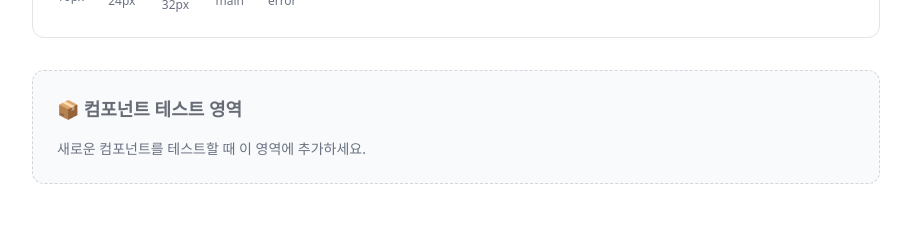
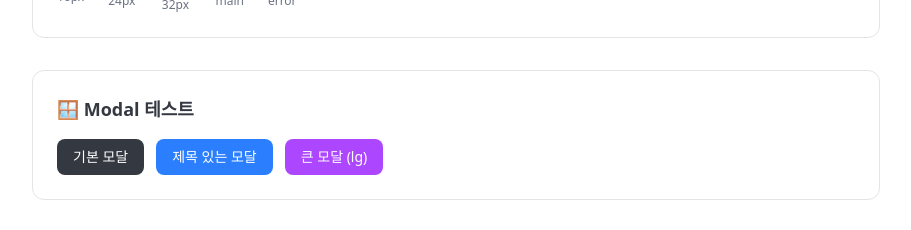
Before and after one commit to TTORANG/Web, a React (Vite) app: page /dev in a window 1280 px wide. Shown: the part 1534-1764 px from the top of the page, without its empty margins (184-1095 px from the left). Built offline with nearby package versions, Linux system fonts and the light colour scheme; no server answers; a web font is replaced by a local one.

Commit message:
feat: 모달 데모 구현 (#36)

```diff
--- a/src/components/common/index.ts
+++ b/src/components/common/index.ts
@@ -1,5 +1,6 @@
 export { LoginButton } from './LoginButton';
 export { Logo } from './Logo';
+export { Modal } from './Modal';
 export { Popover } from './Popover';
 export { Skeleton } from './Skeleton';
 export { Spinner } from './Spinner';
--- a/src/pages/DevTestPage.tsx
+++ b/src/pages/DevTestPage.tsx
@@ -1,9 +1,10 @@
+import { useState } from 'react';
 import { Link } from 'react-router-dom';
 
 import { useQuery, useQueryClient } from '@tanstack/react-query';
 
 import { apiClient } from '@/api';
-import { Skeleton, Spinner } from '@/components/common';
+import { Modal, Skeleton, Spinner } from '@/components/common';
 import { showToast } from '@/utils/toast';
 
 /**
@@ -29,6 +30,9 @@ function useTrigger400() {
 
 export default function DevTestPage() {
   const trigger400 = useTrigger400();
+  const [isBasicModalOpen, setIsBasicModalOpen] = useState(false);
+  const [isTitleModalOpen, setIsTitleModalOpen] = useState(false);
+  const [isLargeModalOpen, setIsLargeModalOpen] = useState(false);
 
   return (
     <main className="mx-auto min-h-screen max-w-4xl px-6 py-8">
@@ -219,6 +223,83 @@ export default function DevTestPage() {
         </div>
       </section>
 
+      {/* Modal 테스트 */}
+      <section className="mb-8 rounded-xl border border-gray-200 bg-white p-6">
+        <h2 className="mb-4 text-lg font-bold text-gray-800">🪟 Modal 테스트</h2>
+
+        <div className="flex flex-wrap gap-3">
+          <button
+            onClick={() => setIsBasicModalOpen(true)}
+            className="rounded-lg bg-gray-800 px-4 py-2 text-sm text-white hover:bg-gray-900"
+          >
+            기본 모달
+          </button>
+          <button
+            onClick={() => setIsTitleModalOpen(true)}
+            className="rounded-lg bg-blue-500 px-4 py-2 text-sm text-white hover:bg-blue-600"
+          >
+            제목 있는 모달
+          </button>
+          <button
+            onClick={() => setIsLargeModalOpen(true)}
+            className="rounded-lg bg-purple-500 px-4 py-2 text-sm text-white hover:bg-purple-600"
+          >
+            큰 모달 (lg)
+          </button>
+        </div>
+
+        {/* 기본 모달 */}
+        <Modal isOpen={isBasicModalOpen} onClose={() => setIsBasicModalOpen(false)} size="sm">
+          <div className="text-center">
+            <p className="text-gray-800">기본 모달입니다.</p>
+            <p className="mt-2 text-sm text-gray-500">ESC 키나 배경 클릭으로 닫을 수 있습니다.</p>
+          </div>
+        </Modal>
+
+        {/* 제목 있는 모달 */}
+        <Modal
+          isOpen={isTitleModalOpen}
+          onClose={() => setIsTitleModalOpen(false)}
+          title="발표 자료 공유"
+          size="md"
+        >
+          <div className="space-y-4">
+            <div className="rounded-lg bg-gray-100 p-4">
+              <p className="text-sm font-medium text-gray-600">공유 링크</p>
+              <p className="mt-1 text-sm text-gray-800">https://ttorang.app/share/abc123</p>
+            </div>
+            <button
+              onClick={() => setIsTitleModalOpen(false)}
+              className="w-full rounded-lg border border-gray-300 py-2 text-sm text-gray-700 hover:bg-gray-50"
+            >
+              닫기
+            </button>
+          </div>
+        </Modal>
+
+        {/* 큰 모달 */}
+        <Modal
+          isOpen={isLargeModalOpen}
+          onClose={() => setIsLargeModalOpen(false)}
+          title="큰 모달"
+          size="lg"
+        >
+          <div className="space-y-4">
+            <p className="text-gray-600">
+              큰 사이즈의 모달입니다. 더 많은 콘텐츠를 표시할 수 있습니다.
+            </p>
+            <div className="grid grid-cols-2 gap-4">
+              <div className="rounded-lg bg-gray-100 p-4">
+                <p className="text-sm font-medium">항목 1</p>
+              </div>
+              <div className="rounded-lg bg-gray-100 p-4">
+                <p className="text-sm font-medium">항목 2</p>
+              </div>
+            </div>
+          </div>
+        </Modal>
+      </section>
+
       {/* 컴포넌트 테스트 영역 (확장용) */}
       <section className="rounded-xl border border-dashed border-gray-300 bg-gray-50 p-6">
         <h2 className="mb-4 text-lg font-bold text-gray-600">📦 컴포넌트 테스트 영역</h2>
```
